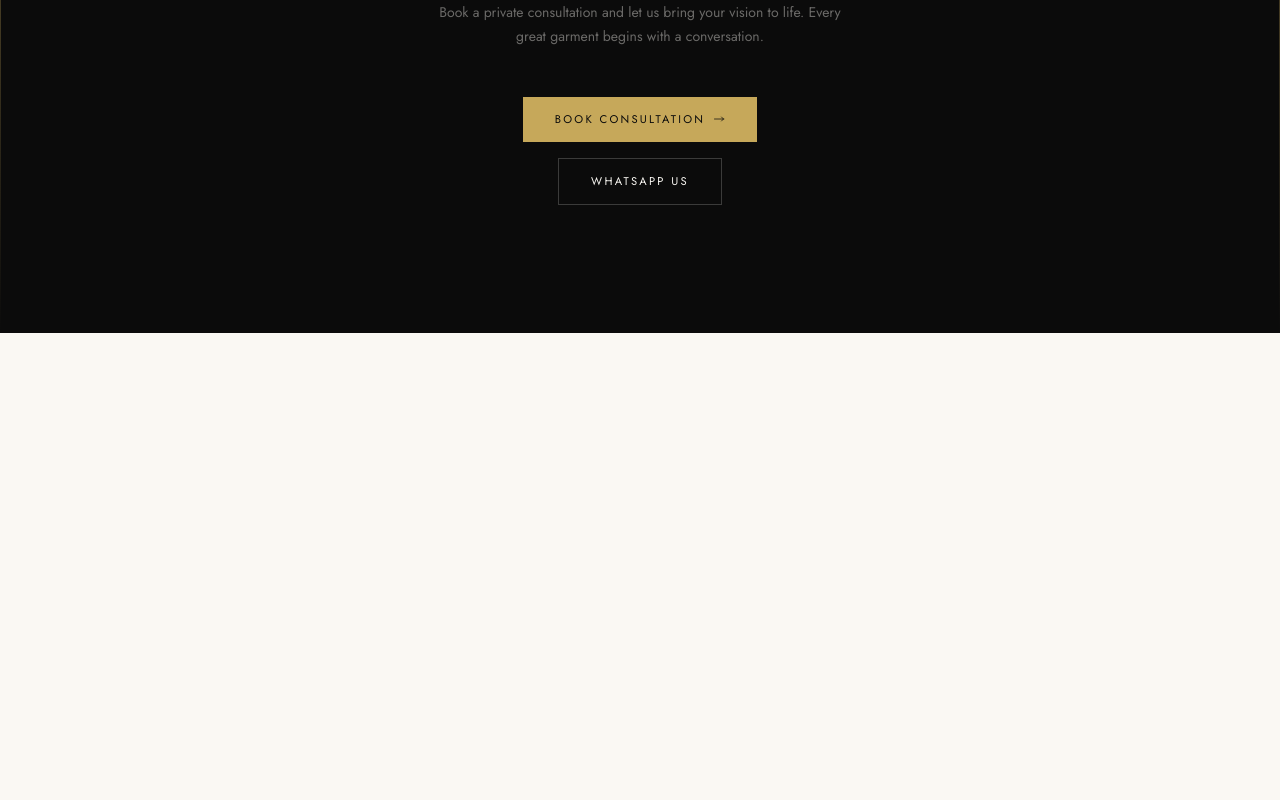
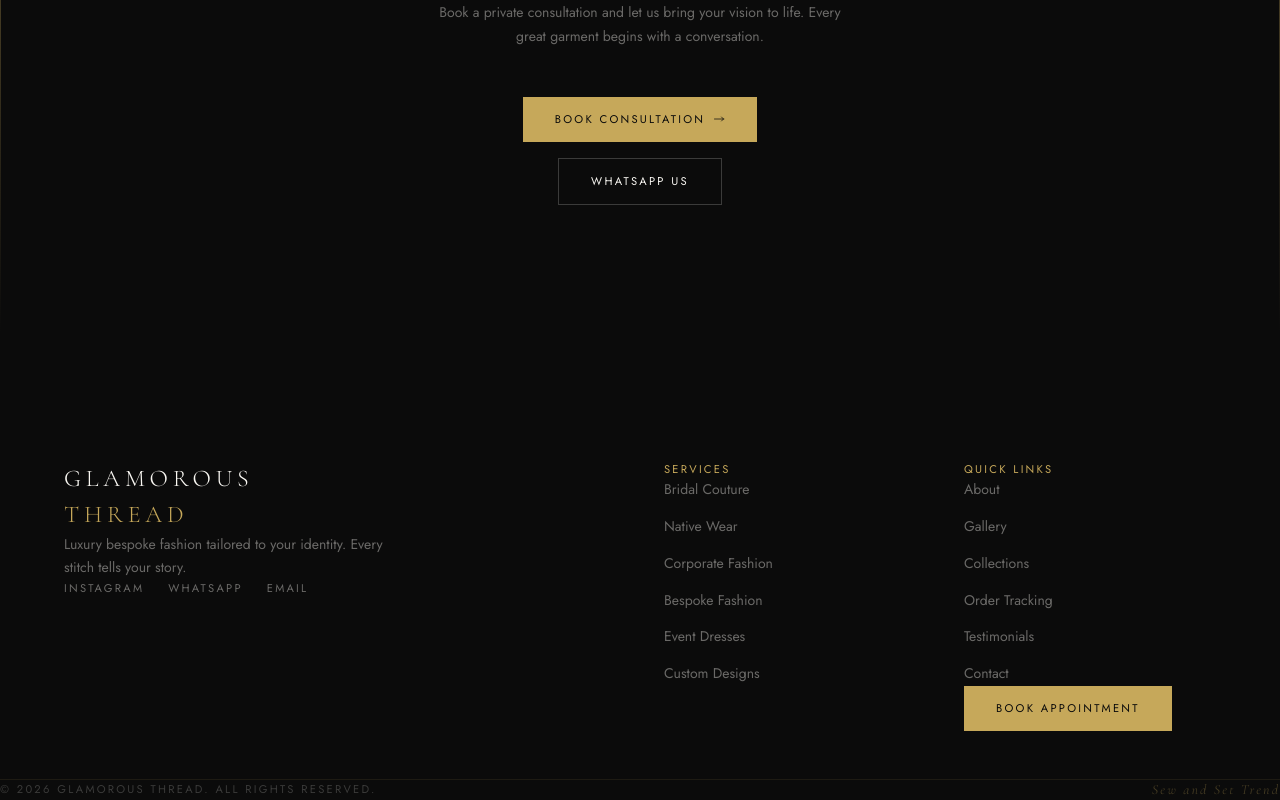
Before and after one commit to bigswiftttt/glamorous-thread, a Next.js app: page / in a window 1280 px wide. Shown: the part 3615-4415 px from the top of the page. Before the commit the page ends 3948 px from the top, so only its background shows below. Built offline with nearby package versions, Linux system fonts and the light colour scheme.

Commit message:
feat: footer and global layout

```diff
--- a/src/app/layout.tsx
+++ b/src/app/layout.tsx
@@ -1,15 +1,11 @@
 import type { Metadata } from 'next'
 import './globals.css'
+import Navbar from '@/components/layout/Navbar'
+import Footer from '@/components/layout/Footer'
 
 export const metadata: Metadata = {
   title: 'Glamorous Thread — Sew and Set Trend',
-  description: 'Luxury bespoke fashion tailored to your identity. Bridal couture, native wear, corporate and event fashion.',
-  keywords: 'luxury fashion, bespoke tailoring, bridal couture, Lagos fashion designer',
-  openGraph: {
-    title: 'Glamorous Thread',
-    description: 'Luxury Fashion Tailored To Your Identity',
-    type: 'website',
-  },
+  description: 'Luxury bespoke fashion tailored to your identity.',
 }
 
 export default function RootLayout({
@@ -20,7 +16,9 @@ export default function RootLayout({
   return (
     <html lang="en">
       <body className="bg-cream text-text font-sans">
+        <Navbar />
         {children}
+        <Footer />
       </body>
     </html>
   )
--- a/src/app/page.tsx
+++ b/src/app/page.tsx
@@ -1,4 +1,3 @@
-import Navbar from '@/components/layout/Navbar'
 import Hero from '@/components/home/Hero'
 import Services from '@/components/home/Services'
 import WhyUs from '@/components/home/WhyUs'
@@ -8,7 +7,6 @@ import ConsultationCTA from '@/components/home/ConsultationCTA'
 export default function Home() {
   return (
     <>
-      <Navbar />
       <Hero />
       <Services />
       <WhyUs />
--- /dev/null
+++ b/src/components/layout/Footer.tsx
@@ -0,0 +1,162 @@
+import Link from 'next/link'
+
+const services = [
+    'Bridal Couture',
+    'Native Wear',
+    'Corporate Fashion',
+    'Bespoke Fashion',
+    'Event Dresses',
+    'Custom Designs',
+]
+
+const links = [
+    { label: 'About', href: '/about' },
+    { label: 'Gallery', href: '/gallery' },
+    { label: 'Collections', href: '/collections' },
+    { label: 'Order Tracking', href: '/track' },
+    { label: 'Testimonials', href: '/testimonials' },
+    { label: 'Contact', href: '/contact' },
+]
+
+export default function Footer() {
+    return (
+        <footer style={{ backgroundColor: '#0B0B0B' }}>
+
+            {/* Main footer */}
+            <div className="section" style={{ paddingBottom: '3rem' }}>
+                <div className="section-inner">
+                    <div className="grid grid-cols-1 md:grid-cols-2 lg:grid-cols-4 gap-12">
+
+                        {/* Brand */}
+                        <div className="lg:col-span-2">
+                            <Link href="/" className="inline-block mb-6">
+                                <span
+                                    className="font-serif font-light block"
+                                    style={{ fontSize: '1.5rem', letterSpacing: '0.2em', color: '#FAF8F3' }}
+                                >
+                                    GLAMOROUS
+                                </span>
+                                <span
+                                    className="font-serif font-light block"
+                                    style={{ fontSize: '1.5rem', letterSpacing: '0.2em', color: '#C6A85A' }}
+                                >
+                                    THREAD
+                                </span>
+                            </Link>
+
+                            <p
+                                className="text-body mb-8"
+                                style={{ color: 'rgba(250,248,243,0.4)', maxWidth: '320px' }}
+                            >
+                                Luxury bespoke fashion tailored to your identity.
+                                Every stitch tells your story.
+                            </p>
+
+                            {/* Social links */}
+                            <div className="flex items-center gap-6">
+                                <a
+                                    href="https://instagram.com/glamorousthread"
+                                    target="_blank"
+                                    rel="noopener noreferrer"
+                                    className="text-label"
+                                    style={{ color: 'rgba(250,248,243,0.4)' }}
+                                >
+                                    Instagram
+                                </a>
+                                <a
+                                    href="https://wa.me/2349024193118"
+                                    target="_blank"
+                                    rel="noopener noreferrer"
+                                    className="text-label"
+                                    style={{ color: 'rgba(250,248,243,0.4)' }}
+                                >
+                                    WhatsApp
+                                </a>
+                                <a
+                                    href="mailto:hello@glamorousthread.com"
+                                    className="text-label"
+                                    style={{ color: 'rgba(250,248,243,0.4)' }}
+                                >
+                                    Email
+                                </a>
+                            </div>
+                        </div>
+
+                        {/* Services */}
+                        <div>
+                            <p
+                                className="text-label mb-6"
+                                style={{ color: '#C6A85A' }}
+                            >
+                                Services
+                            </p>
+                            <ul className="flex flex-col gap-3">
+                                {services.map((s) => (
+                                    <li key={s}>
+                                        <Link
+                                            href="/collections"
+                                            className="text-body"
+                                            style={{ color: 'rgba(250,248,243,0.4)' }}
+                                        >
+                                            {s}
+                                        </Link>
+                                    </li>
+                                ))}
+                            </ul>
+                        </div>
+
+                        {/* Links */}
+                        <div>
+                            <p
+                                className="text-label mb-6"
+                                style={{ color: '#C6A85A' }}
+                            >
+                                Quick Links
+                            </p>
+                            <ul className="flex flex-col gap-3">
+                                {links.map((l) => (
+                                    <li key={l.href}>
+                                        <Link
+                                            href={l.href}
+                                            className="text-body"
+                                            style={{ color: 'rgba(250,248,243,0.4)' }}
+                                        >
+                                            {l.label}
+                                        </Link>
+                                    </li>
+                                ))}
+                            </ul>
+
+                            {/* Book CTA */}
+                            <div className="mt-10">
+                                <Link href="/book" className="btn-primary">
+                                    Book Appointment
+                                </Link>
+                            </div>
+                        </div>
+                    </div>
+                </div>
+            </div>
+
+            {/* Bottom bar */}
+            <div style={{ borderTop: '1px solid rgba(198,168,90,0.1)' }}>
+                <div className="section-inner px-6 md:px-8 py-6">
+                    <div className="flex flex-col sm:flex-row items-center justify-between gap-4">
+                        <p
+                            className="text-label"
+                            style={{ color: 'rgba(250,248,243,0.2)' }}
+                        >
+                            &copy; {new Date().getFullYear()} Glamorous Thread. All rights reserved.
+                        </p>
+                        <p
+                            className="font-serif italic text-sm"
+                            style={{ color: 'rgba(198,168,90,0.3)', letterSpacing: '0.15em' }}
+                        >
+                            Sew and Set Trend
+                        </p>
+                    </div>
+                </div>
+            </div>
+        </footer>
+    )
+}
```
